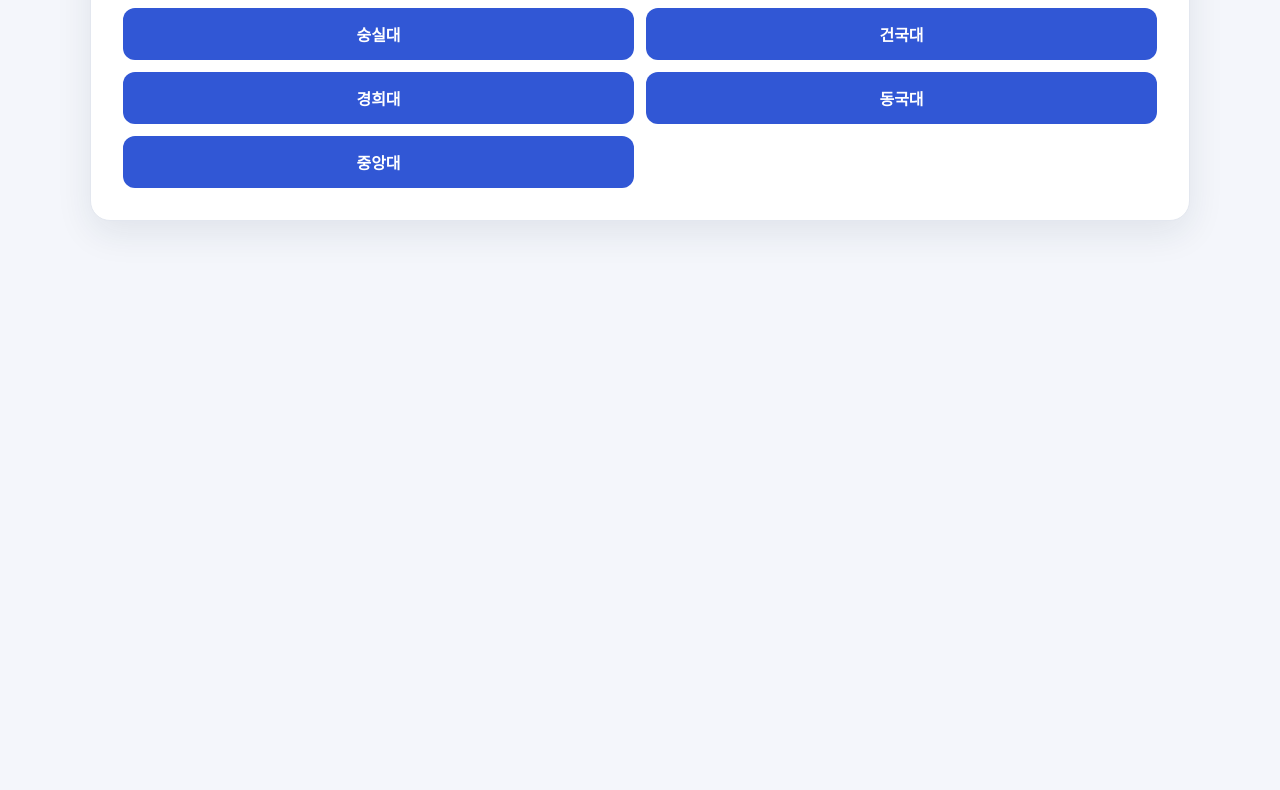
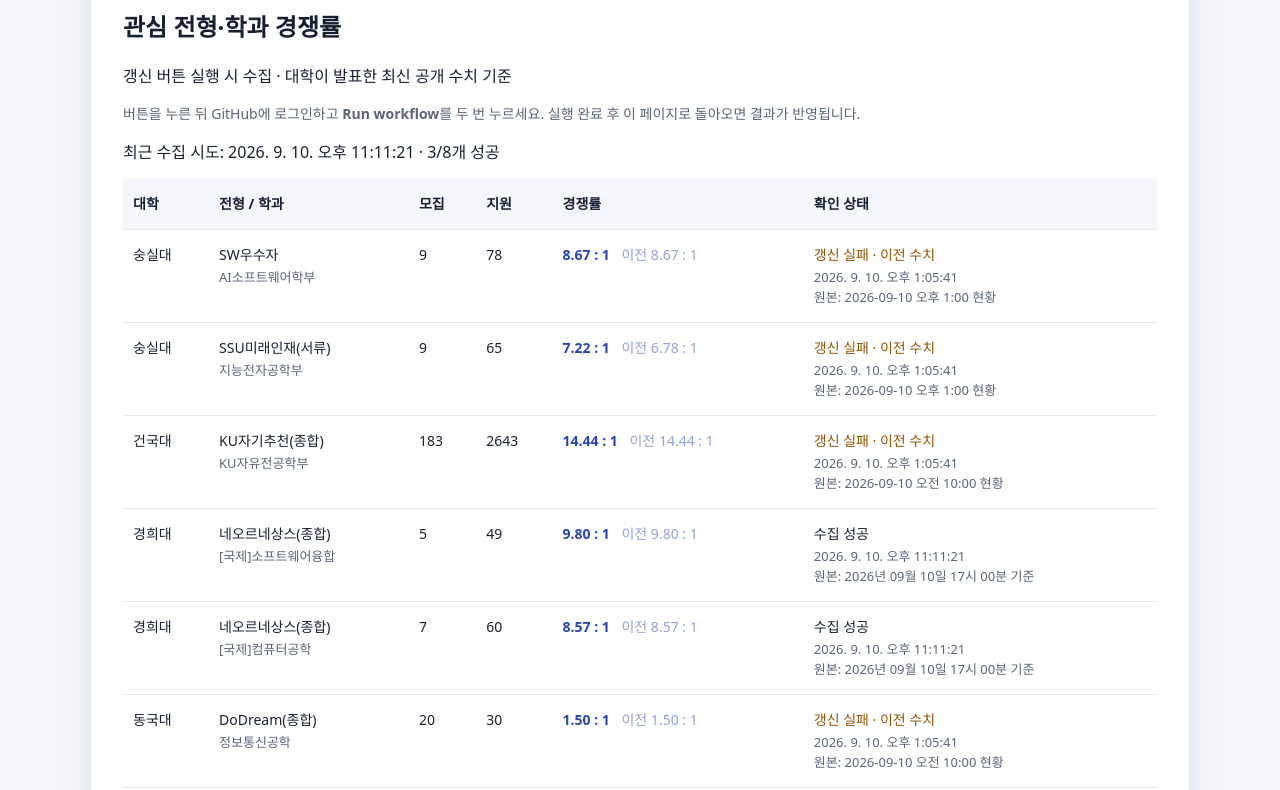
Before and after one commit to zzunny218/phjunivcompetitionrate, a plain HTML site: page index.html in a window 1280 px wide. Shown: the part 332-1122 px from the top of the page. Before the commit the page ends 800 px from the top, so only its background shows below. Drawn offline with Linux system fonts and the light colour scheme.

Commit message:
Restore selected universities competition rates

```diff
--- a/index.html
+++ b/index.html
@@ -66,6 +66,23 @@
       outline-offset: 2px;
     }
 
+    .button.disabled {
+      background: #c9ced9;
+      color: #697080;
+      cursor: not-allowed;
+    }
+
+    .button.disabled:hover { transform: none; }
+
+    .button.search {
+      grid-column: 1 / -1;
+      background: #172033;
+    }
+
+    .button.search:hover { background: #2b354a; }
+
+    .button.refresh { background: #087f5b; }
+    .button.refresh:hover { background: #066b4c; }
 
     @media (max-width: 430px) {
       main { padding: 24px 18px; }
@@ -84,6 +101,93 @@
       <a class="button" href="https://ratio.uwayapply.com/power/?ratioURL=%2F%2Fratio.uwayapply.com%2FSl5KOnw5SmYlJjomSjdmVGY%3D&amp;applyURL=http%3A%2F%2Fipsi1.uwayapply.com%2F2027%2Fsusi2%2Fkhu%2F%3FCHA%3D1&amp;ratioNM=%B0%E6%C8%F1%B4%EB%C7%D0%B1%B3&amp;univURL=http://www.khu.ac.kr" target="_blank" rel="noopener noreferrer">경희대</a>
       <a class="button" href="https://addon.jinhakapply.com/RatioV1/RatioH/Ratio10550541.html" target="_blank" rel="noopener noreferrer">동국대</a>
       <a class="button" href="https://ratio.uwayapply.com/power/?ratioURL=%2F%2Fratio.uwayapply.com%2FSl5KOjhMSmYlJjomSjdmVGY%3D&amp;applyURL=http%3A%2F%2Fipsi2.uwayapply.com%2F2027%2Fsusi2%2Fcau%2F%3FCHA%3D1&amp;ratioNM=%C1%DF%BE%D3%B4%EB%C7%D0%B1%B3&amp;univURL=http://www.cau.ac.kr" target="_blank" rel="noopener noreferrer">중앙대</a>
+      <a class="button refresh" id="remote-refresh" href="https://github.com/zzunny218/phjunivcompetitionrate/actions/workflows/refresh.yml" target="_blank" rel="noopener noreferrer">휴대폰·PC에서 지금 갱신</a>
     </div>
+    <section aria-labelledby="rates-title" style="margin-top:36px">
+      <h2 id="rates-title">관심 전형·학과 경쟁률</h2>
+      <p>갱신 버튼 실행 시 수집 · 대학이 발표한 최신 공개 수치 기준</p>
+      <p style="font-size:14px;color:#596579">버튼을 누른 뒤 GitHub에 로그인하고 <strong>Run workflow</strong>를 두 번 누르세요. 실행 완료 후 이 페이지로 돌아오면 결과가 반영됩니다.</p>
+      <p id="update-status" role="status">경쟁률을 불러오는 중입니다.</p>
+      <div style="overflow-x:auto">
+        <table style="width:100%;border-collapse:collapse;text-align:left;min-width:720px">
+          <thead><tr><th>대학</th><th>전형 / 학과</th><th>모집</th><th>지원</th><th>경쟁률</th><th>확인 상태</th></tr></thead>
+          <tbody id="rates"></tbody>
+        </table>
+      </div>
+      <p style="font-size:14px;color:#596579">수집 실패 시 이전 수치와 마지막 성공 시각을 표시합니다. 지원 전 대학 버튼으로 원본을 확인해 주세요.</p>
+      <noscript>경쟁률 표를 보려면 자바스크립트를 허용해 주세요.</noscript>
+    </section>
+  </main>
+  <style>
+    th,td {padding:14px 10px;border-bottom:1px solid #e3e7ef;vertical-align:top;font-size:14px;line-height:1.6}
+    th {background:#f4f6fb;white-space:nowrap}
+    td small {display:block;color:#596579;font-size:13px}
+    .rate {font-weight:700;color:#2446b8;white-space:nowrap}
+    .warning {color:#945400}
+  </style>
+  <script>
+    const tbody = document.getElementById('rates');
+    const statusLine = document.getElementById('update-status');
+    const dateText = value => value ? new Date(value).toLocaleString('ko-KR', {timeZone:'Asia/Seoul'}) : '아직 성공한 수집 없음';
+    function render(rows) {
+      const fragment = document.createDocumentFragment();
+      for (const row of rows) {
+        const tr = document.createElement('tr');
+        const cells = [row.university, row.admission, row.quota ?? '—', row.applicants ?? '—', row.ratio ?? '확인 대기', row.status === 'ok' ? '수집 성공' : row.status === 'stale' ? '갱신 실패 · 이전 수치' : '확인 대기'];
+        cells.forEach((value, index) => {
+          const td = document.createElement('td'); td.textContent = value;
+          if (index === 1) {const sub = document.createElement('small'); sub.textContent = row.department; td.append(sub);}
+          if (index === 4) {
+            td.className = 'rate';
+            if (row.previous_ratio) {
+              const previous = document.createElement('span');
+              previous.textContent = '  이전 ' + row.previous_ratio;
+              previous.style.cssText = 'opacity:.5;font-weight:400;margin-left:8px';
+              previous.title = '이전 수집 성공: ' + dateText(row.previous_success);
+              td.append(previous);
+            }
+          }
+          if (index === 5) {
+            const sub = document.createElement('small'); sub.textContent = dateText(row.last_success); td.append(sub);
+            if (row.status !== 'ok') td.className = 'warning';
+            if (row.error) td.title = row.error;
+            if (row.source_time) {const source = document.createElement('small'); source.textContent = '원본: ' + row.source_time; td.append(source);}
+          }
+          tr.append(td);
+        });
+        fragment.append(tr);
+      }
+      tbody.replaceChildren(fragment);
+    }
+    let busy = false;
+    async function refresh() {
+      if (busy) return; busy = true;
+      try {
+        const res = await fetch('./data.json?t=' + Date.now(), {cache:'no-store'});
+        if (!res.ok) throw new Error('missing');
+        const data = await res.json();
+        if (!Array.isArray(data.rows)) throw new Error('invalid');
+        render(data.rows);
+        const age = Date.now() - Date.parse(data.checked_at);
+        statusLine.textContent = '최근 수집 시도: ' + dateText(data.checked_at) + ' · ' + data.rows.filter(r => r.status === 'ok').length + '/' + data.rows.length + '개 성공';
+      } catch {
+        statusLine.textContent = '수집 결과를 불러오지 못했습니다. 잠시 후 다시 확인해 주세요.';
+        if (!tbody.children.length) {
+          try {const res = await fetch('./targets.json'); if (res.ok) render(await res.json());} catch {}
+        }
+      } finally {busy = false;}
+    }
+    document.getElementById('remote-refresh').addEventListener('click', () => {
+      statusLine.textContent = 'GitHub 실행 화면이 열립니다. Run workflow를 두 번 누른 뒤 이 페이지로 돌아오세요.';
+      sessionStorage.setItem('waitingForRefresh', Date.now().toString());
+    });
+    if (sessionStorage.getItem('waitingForRefresh')) {
+      statusLine.textContent = '갱신 결과를 확인하는 중입니다. GitHub 작업 완료 후 자동으로 새 데이터를 불러옵니다.';
+    }
+    refresh();
+    // Read the published result; these requests do not scrape the universities.
+    setInterval(refresh, 60000);
+    document.addEventListener('visibilitychange', () => {if (!document.hidden) refresh();});
+  </script>
 </body>
 </html>
```
